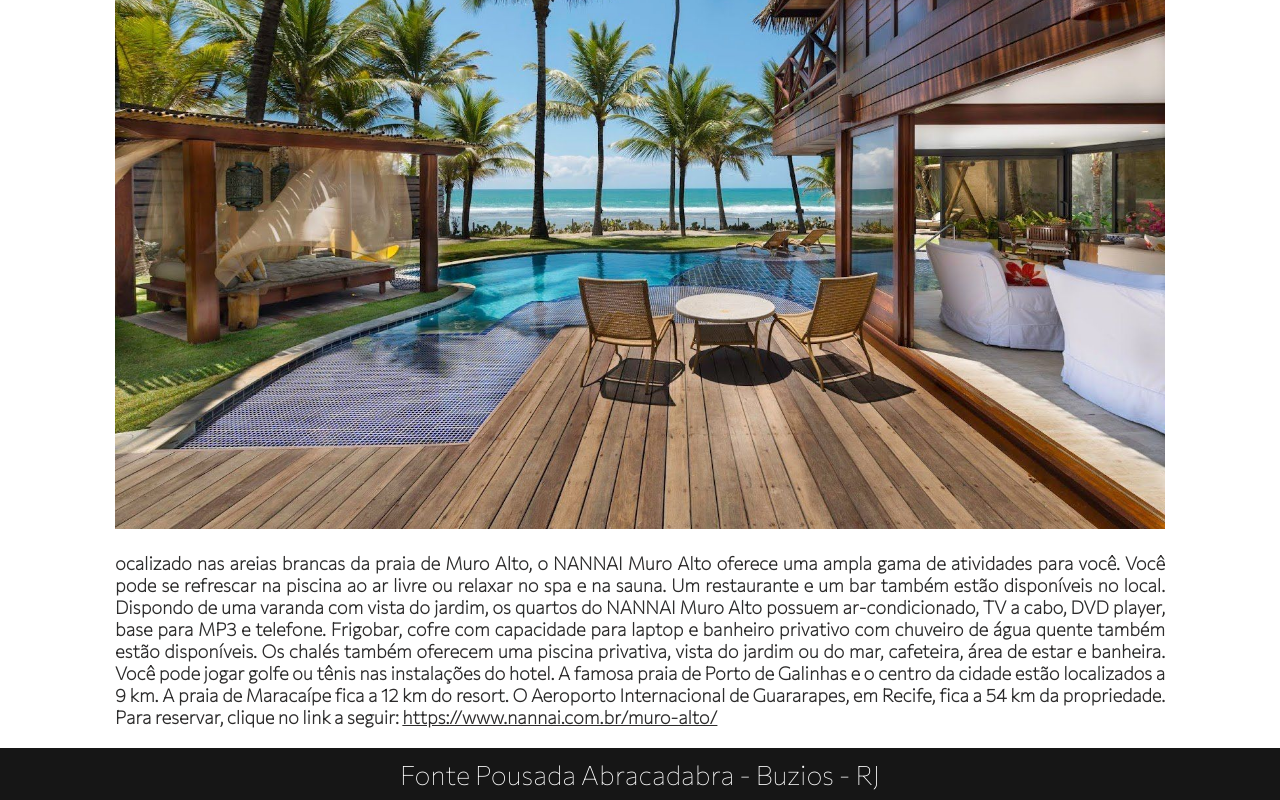
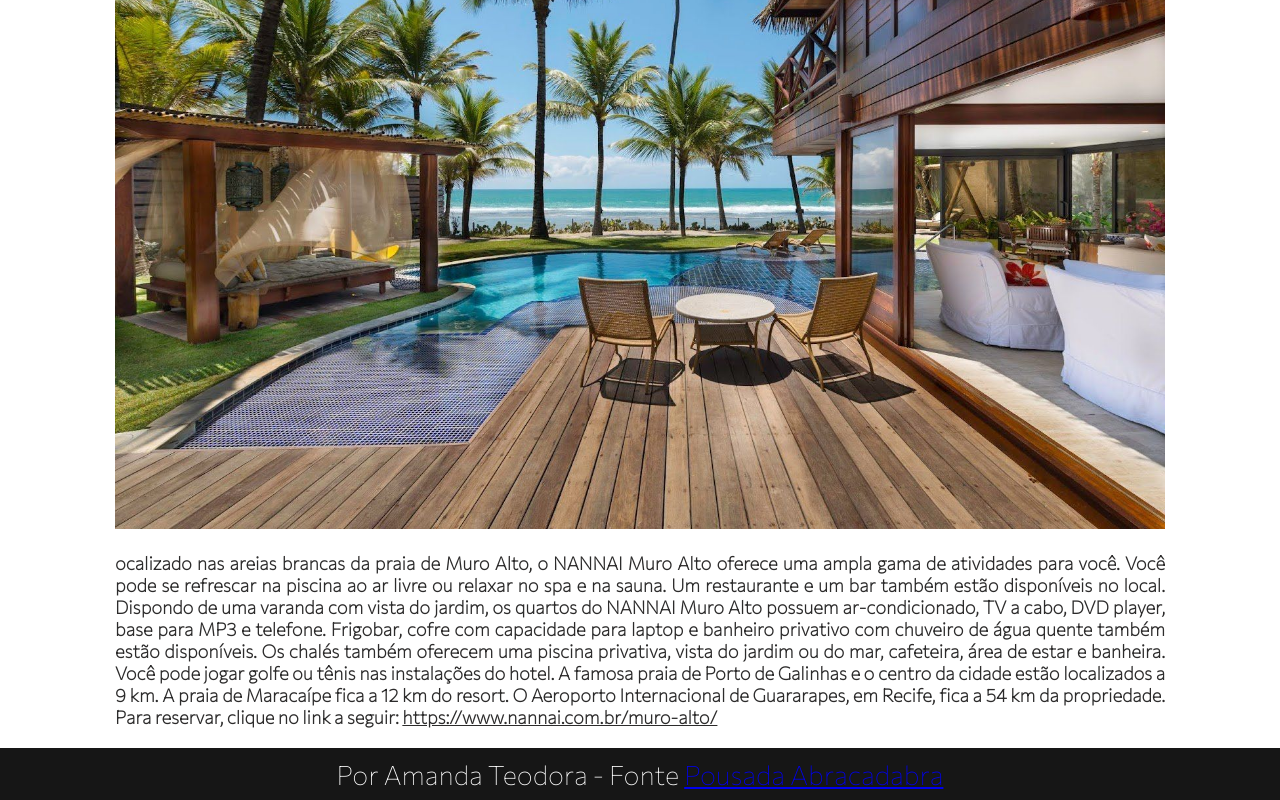
Before and after one commit to AmandaTeodora/AmandaTeodora, a plain HTML site: page index.html in a window 1280 px wide. Shown: the part 10263-11063 px from the top of the page. Drawn offline with Linux system fonts and the light colour scheme.

Commit message:
primeiro commit

```diff
--- a/index.html
+++ b/index.html
@@ -117,7 +117,7 @@
                 Para reservar, clique no link a seguir: <a href="https://www.nannai.com.br/muro-alto/" target="_blank">https://www.nannai.com.br/muro-alto/</a></p>
     </main>
    <footer>
-    Fonte Pousada Abracadabra - Buzios - RJ
+    Por Amanda Teodora - Fonte <a href="https://www.abracadabrapousada.com.br/" target="_blank">Pousada Abracadabra</a>
    </footer>
 </body>
 </html>
```
Also changed, not shown: 1 other file.
